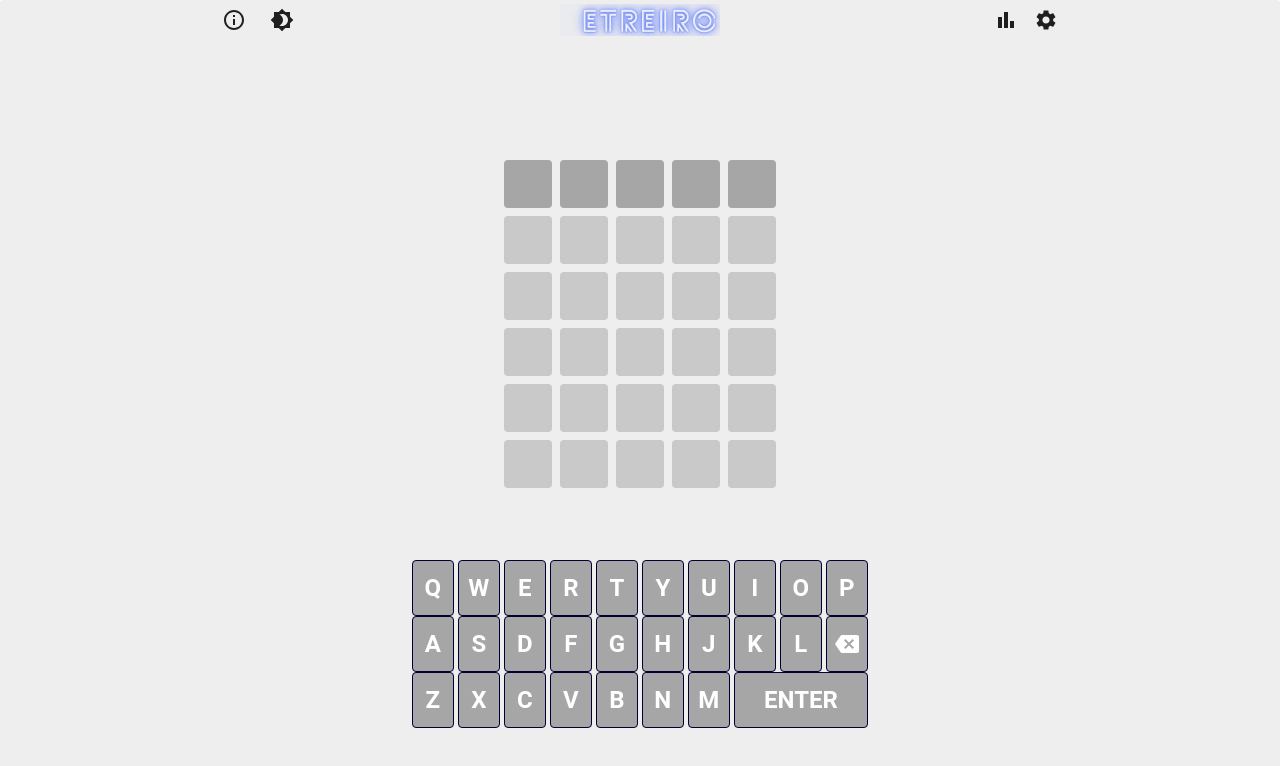
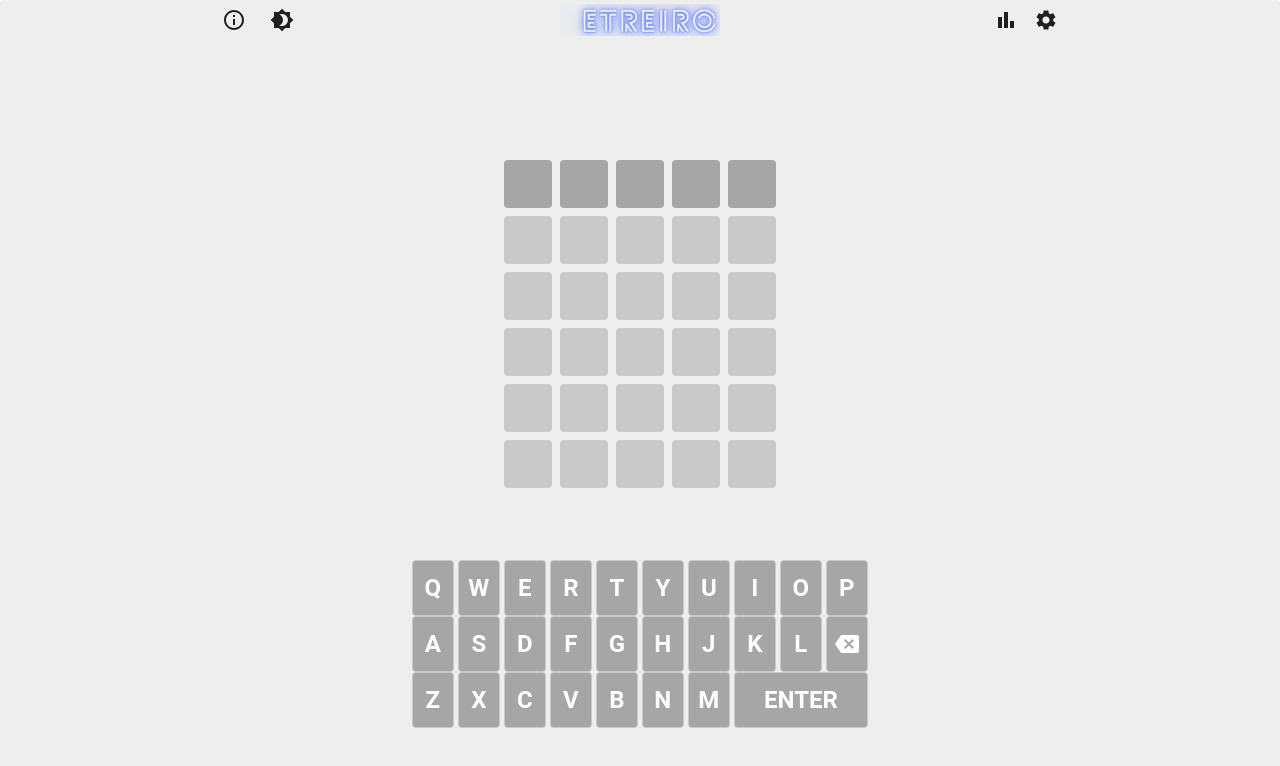
Before and after one commit to Arthutu/letreiro, a React (Create React App) app: page / in a window 1280 px wide. Shown: the top 766 px of the page. Built offline with nearby package versions, Linux system fonts and the light colour scheme.

Commit message:
Removed borderColor from keyboard

```diff
--- a/src/modules/keyboard/index.tsx
+++ b/src/modules/keyboard/index.tsx
@@ -55,7 +55,6 @@ export const Keyboard = ({
                 height: isMobile ? "3em" : "4em",
                 borderRadius: "4px",
                 backgroundColor: getBackgroundColor(letter),
-                borderColor: "#000033",
                 minWidth: isMobile ? "unset" : "",
               }}
               onClick={() => onLetterPress(letter)}
@@ -85,7 +84,6 @@ export const Keyboard = ({
                 height: isMobile ? "3em" : "4em",
                 borderRadius: "4px",
                 backgroundColor: getBackgroundColor(letter),
-                borderColor: "#000033",
                 minWidth: isMobile ? "unset" : "",
               }}
               onClick={() => onLetterPress(letter)}
@@ -111,7 +109,6 @@ export const Keyboard = ({
               height: isMobile ? "3em" : "4em",
               borderRadius: "4px",
               backgroundColor: "secondary.main",
-              borderColor: "#000033",
               minWidth: isMobile ? "unset" : "",
             }}
             onClick={onBackspacePress}
@@ -137,7 +134,6 @@ export const Keyboard = ({
                 borderRadius: "4px",
                 minWidth: isMobile ? "unset" : "",
                 backgroundColor: getBackgroundColor(letter),
-                borderColor: "#000033",
               }}
               onClick={() => onLetterPress(letter)}
               key={index}
@@ -163,7 +159,6 @@ export const Keyboard = ({
               borderRadius: "4px",
               minWidth: isMobile ? "unset" : "",
               backgroundColor: "secondary.main",
-              borderColor: "#000033",
             }}
             onClick={onEnterPress}
           >
```
